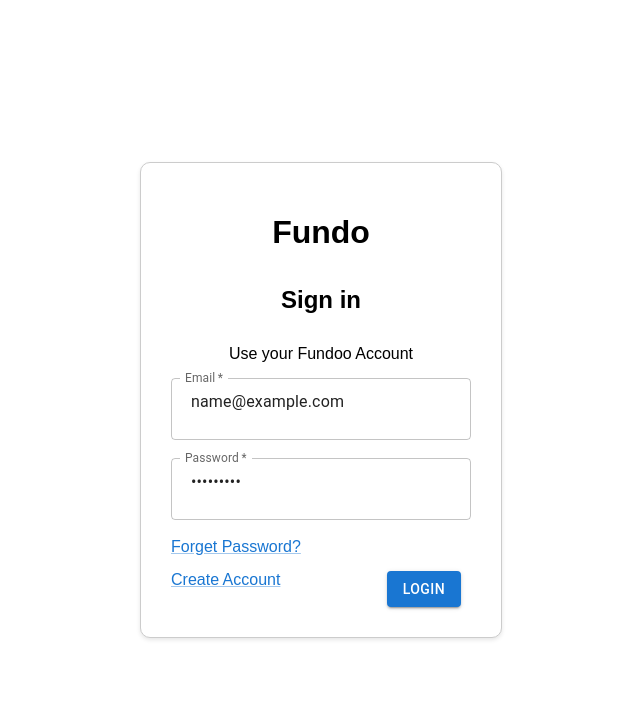
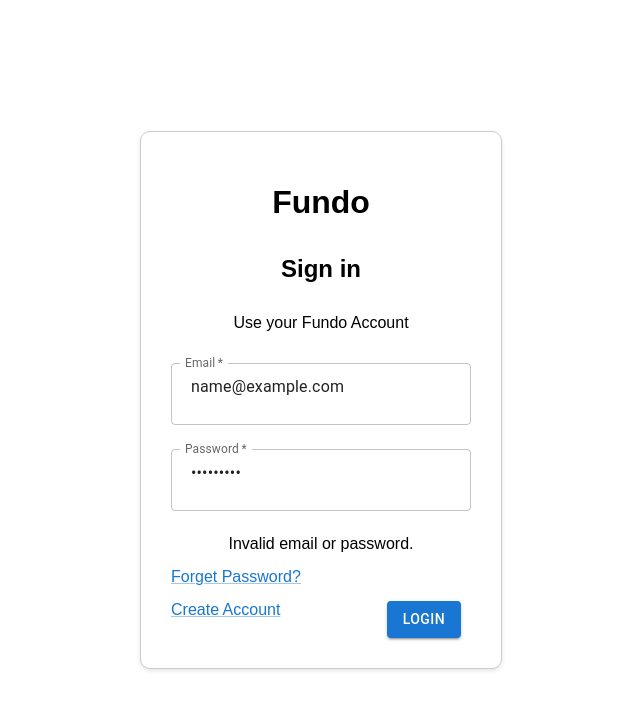
Before and after one commit to preethamsetty/Fundoo_notes_frontend, a React (Create React App) app in the folder sample/: page / in a window 1280 px wide. Both pictures are taken after typing "name@example.com", "Sample123" into the empty fields and a click on the button "LOGIN". Shown: the top 710 px of the page, without its empty margins (319-959 px from the left). Built offline with nearby package versions, Linux system fonts and the light colour scheme; no server answers.

Commit message:
[Preetham B S] ADDED - Register API functionality

```diff
--- a/sample/src/Components/login/login.js
+++ b/sample/src/Components/login/login.js
@@ -4,13 +4,11 @@ import './login.css';
 import TextField from '@mui/material/TextField';
 import Button from '@mui/material/Button';
 import Link from '@mui/material/Link';
-import { loginApiCall } from '../../utils/Api';
+import { loginUser } from '../../utils/Api'; // Import the login API function
+import image1 from '../../assets/image.png'; // Optional: If you have an image for login
 
 const Login = () => {
-  const navigate = useNavigate()
-  const handleLogin = ()=>{
-    loginApiCall()
-  }
+  const navigate = useNavigate();
   const [formData, setFormData] = useState({
     email: '',
     password: ''
@@ -21,10 +19,14 @@ const Login = () => {
     password: ''
   });
 
-  // Email and Password Regex Patterns
+  const [apiError, setApiError] = useState(''); // To handle API errors
+  const [isLoading, setIsLoading] = useState(false); // To handle loading state
+
+  // Email and Password Validation Patterns
   const emailRegex = /^[^\s@]+@[^\s@]+\.[^\s@]+$/;
   const passwordMinLength = 8;
 
+  // Handle input changes
   const handleChange = (e) => {
     const { name, value } = e.target;
     setFormData({
@@ -37,8 +39,12 @@ const Login = () => {
       ...errors,
       [name]: ''
     });
+
+    // Reset API error when user starts typing
+    setApiError('');
   };
 
+  // Form validation
   const validateForm = () => {
     const newErrors = {};
 
@@ -54,10 +60,36 @@ const Login = () => {
     return Object.keys(newErrors).length === 0; // Returns true if no errors
   };
 
-  const handleSubmit = (e) => {
+  // Handle form submission
+  const handleSubmit = async (e) => {
     e.preventDefault();
+    setApiError(''); // Reset API error
+
     if (validateForm()) {
-      alert('Login successful!');
+      setIsLoading(true);
+      try {
+        // Call the login API
+        const response = await loginUser({
+          email: formData.email,
+          password: formData.password,
+        });
+
+        // Handle successful login
+        alert(response.message || 'Login successful!');
+
+        // Example: Store the token in localStorage (adjust based on your API response)
+        if (response.token) {
+          localStorage.setItem('token', response.token);
+        }
+
+        // Redirect to the dashboard or desired page
+        navigate('/dashboard'); // Replace with your actual dashboard route
+      } catch (error) {
+        // Handle errors from the API
+        setApiError(error || 'Login failed. Please try again.');
+      } finally {
+        setIsLoading(false);
+      }
     }
   };
 
@@ -66,24 +98,26 @@ const Login = () => {
       <div className='LoginFundo'>
         <h1>Fundo</h1>
         <h2>Sign in</h2>
-        <p>Use your Fundoo Account</p>
+        <p>Use your Fundo Account</p>
       </div>
+
       <form className='LoginForm' onSubmit={handleSubmit}>
         <div className="LoginInput">
           <TextField
             label="Email"
-            id="outlined-size-normal"
+            id="outlined-email"
             name="email"
             value={formData.email}
             onChange={handleChange}
             error={!!errors.email}
             helperText={errors.email}
             required
+            fullWidth
+            margin="normal"
           />
-          <br/>
           <TextField
             label="Password"
-            id="outlined-size-normal"
+            id="outlined-password"
             name="password"
             type="password"
             value={formData.password}
@@ -91,18 +125,38 @@ const Login = () => {
             error={!!errors.password}
             helperText={errors.password}
             required
+            fullWidth
+            margin="normal"
           />
-          <br />
         </div>
+
+        {/* Display API error */}
+        {apiError && <p className="error-message">{apiError}</p>}
+
         <div className='Login-Forget'>
-          <Link href="/login" target="_blank" rel="noopener">Forget Password?</Link>
+          <Link href="/forgot-password" target="_blank" rel="noopener">Forget Password?</Link>
         </div>
 
         <div className="LoginLink">
-          <Link onClick={()=>navigate(`/register`)} target="_blank" rel="noopener">Create Account</Link>
-          <Button onClick={handleLogin} variant="contained" type="submit">Login</Button>
+          <Link onClick={() => navigate(`/register`)} style={{ cursor: 'pointer', marginRight: 'auto' }} rel="noopener">
+            Create Account
+          </Link>
+          <Button
+            variant="contained"
+            type="submit"
+            disabled={isLoading}
+            color="primary"
+          >
+            {isLoading ? 'Logging in...' : 'Login'}
+          </Button>
         </div>
       </form>
+
+      {/* Optional: Add an image or illustration */}
+      {/* <div className="LoginImage">
+        <img src={image1} alt="Login visual" width="100%" />
+        <p>One account. All of Fundo working for you.</p>
+      </div> */}
     </div>
   );
 };
--- a/sample/src/Components/register/register.js
+++ b/sample/src/Components/register/register.js
@@ -5,9 +5,10 @@ import TextField from '@mui/material/TextField';
 import Button from '@mui/material/Button';
 import Link from '@mui/material/Link';
 import image1 from '../../assets/image.png';
+import { registerUser } from '../../utils/Api'; // Import the register API function
 
 const Register = () => {
-  const navigate = useNavigate()
+  const navigate = useNavigate();
   const [formData, setFormData] = useState({
     firstName: '',
     lastName: '',
@@ -59,10 +60,26 @@ const Register = () => {
     return Object.keys(newErrors).length === 0; // Returns true if no errors
   };
 
-  const handleSubmit = (e) => {
+  const handleSubmit = async (e) => {
     e.preventDefault();
+
     if (validateForm()) {
-      alert('Form submitted successfully!');
+      try {
+        // Call the register API
+        const response = await registerUser({
+          firstName: formData.firstName,
+          lastName: formData.lastName,
+          email: formData.email,
+          password: formData.password,
+        });
+
+        // Handle successful registration
+        alert(response.message || 'Registration successful!');
+        navigate('/'); // Redirect to the login page or dashboard
+      } catch (error) {
+        // Handle errors from the API
+        alert(error || 'Registration failed. Please try again.');
+      }
     }
   };
 
@@ -71,7 +88,7 @@ const Register = () => {
       <div className="RegisterContainer">
         <h1>Fundo</h1>
         <h2>Create your Fundo Account</h2>
-        <form className='RegisterForm' onSubmit={handleSubmit}>
+        <form className="RegisterForm" onSubmit={handleSubmit}>
           <div className="RegisterInput-group-1">
             <TextField
               id="outlined-basic"
@@ -131,7 +148,7 @@ const Register = () => {
           </div>
           <p>Use 8 or more characters with letters, numbers, and symbols</p>
           <div className="RegisterLink">
-            <Link onClick={()=>navigate(`/`)} target="_blank" rel="noopener">
+            <Link onClick={() => navigate(`/`)} target="_blank" rel="noopener">
               Sign in instead
             </Link>
             <Button variant="contained" type="submit">
@@ -141,10 +158,10 @@ const Register = () => {
         </form>
       </div>
       <div className="RegisterImage">
-        <br/>
+        <br />
         <img src={image1} alt="Signup visual" width="100%" />
-        <br/>
-        <p1>One account. All of Fundo working for you.</p1>
+        <br />
+        <p>One account. All of Fundo working for you.</p>
       </div>
     </div>
   );
--- a/sample/src/utils/Api.js
+++ b/sample/src/utils/Api.js
@@ -1,5 +1,28 @@
-import axios from "axios"
+import axios from 'axios';
 
-export const loginApiCall = ()=>{
-   return axios.post("http://localhost:8000/api/v1/users/login",{email:"preethambs2002@gmail.com",password:"Preethambs"})
-}
+// Base URL for the backend API
+const BASE_URL = 'http://localhost:8000/api/v1/users'; // Replace with your backend's base URL
+
+// Function to call the register API
+export const registerUser = async (userData) => {
+  try {
+    const response = await axios.post(`${BASE_URL}`, userData);
+    return response.data; // Return success message or data from the backend
+  } catch (error) {
+    // Handle errors from the API call
+    const errorMessage = error.response?.data?.message || 'An error occurred while registering.';
+    throw errorMessage;
+  }
+};
+
+// Function to call the login API
+export const loginUser = async (credentials) => {
+  try {
+    const response = await axios.post(`${BASE_URL}/login`, credentials);
+    return response.data; // Return user data or token from the backend
+  } catch (error) {
+    // Handle errors from the API call
+    const errorMessage = error.response?.data?.message || 'Invalid email or password.';
+    throw errorMessage;
+  }
+};
```
